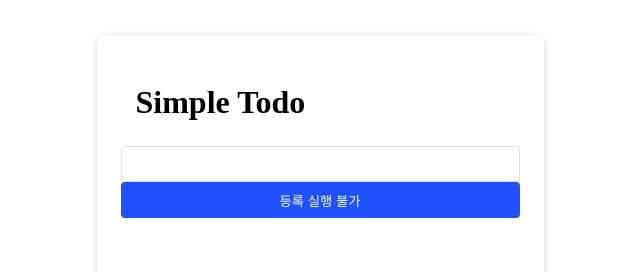
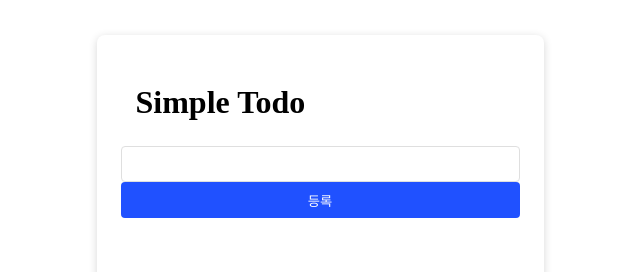
Before and after one commit to hbzcir/nextjs-zustand-todo, a Next.js app: page / in a window 1280 px wide. Shown: the top 272 px of the page, without its empty margins (320-960 px from the left). Built offline with nearby package versions, Linux system fonts and the light colour scheme.

Commit message:
feat: 리뷰 반영

```diff
--- a/pages/index.js
+++ b/pages/index.js
@@ -96,7 +96,7 @@ export default function Home() {
               setNewInput(e.target.value);
             }}
           />
-          <Button onClick={addTodo}>등록 실행 불가 </Button>
+          <Button onClick={addTodo}>등록</Button>
         </Todo>
       </Container>
     </>
```
